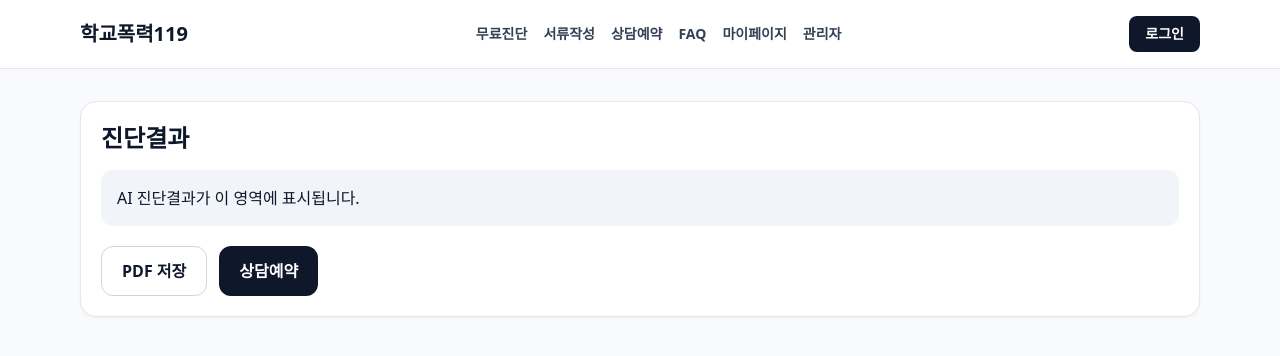
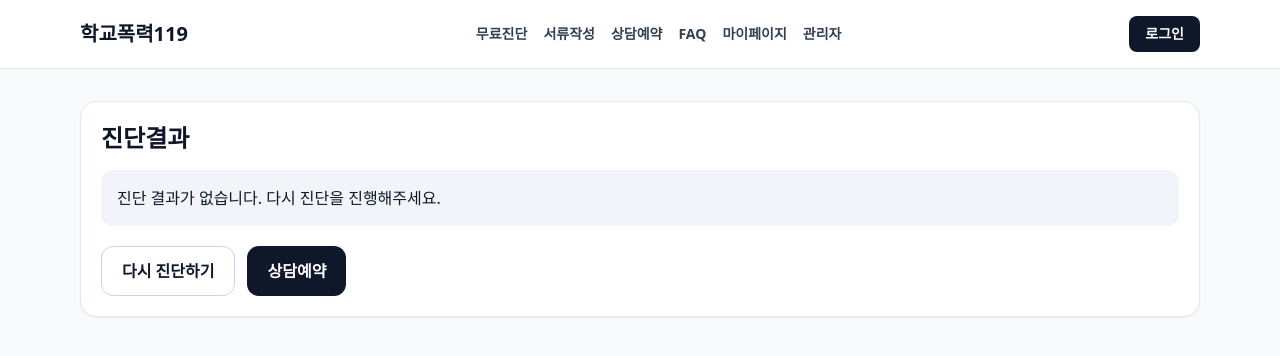
Before and after one commit to hakpok119kr/hakpok119-platform, a Next.js app: page /diagnosis/result/1 in a window 1280 px wide. Shown: the top 356 px of the page. Built offline with nearby package versions, Linux system fonts and the light colour scheme.

Commit message:
Fix diagnosis result and PDF print

```diff
--- a/app/diagnosis/result/[id]/page.tsx
+++ b/app/diagnosis/result/[id]/page.tsx
@@ -1,9 +1,85 @@
-export default function DiagnosisResultPage() {
+'use client';
+
+import Link from 'next/link';
+import { useEffect, useState } from 'react';
+
+const DIAGNOSIS_STORAGE_KEY_PREFIX = 'diagnosis-result';
+
+type DiagnosisResult = {
+  type: string;
+  content: string;
+  result: string;
+};
+
+export default function DiagnosisResultPage({ params }: { params: { id: string } }) {
+  const [diagnosis, setDiagnosis] = useState<DiagnosisResult | null>(null);
+  const [isLoaded, setIsLoaded] = useState(false);
+
+  const handlePrint = () => {
+    window.print();
+  };
+
+  useEffect(() => {
+    const storageKey = `${DIAGNOSIS_STORAGE_KEY_PREFIX}:${params.id}`;
+    const savedResult = sessionStorage.getItem(storageKey);
+
+    if (savedResult) {
+      try {
+        setDiagnosis(JSON.parse(savedResult) as DiagnosisResult);
+      } catch {
+        setDiagnosis(null);
+      }
+    }
+
+    setIsLoaded(true);
+  }, [params.id]);
+
   return (
-    <div className="card">
+    <div className="card print:rounded-none print:border-0 print:shadow-none">
       <h1 className="mb-4 text-2xl font-black">진단결과</h1>
-      <p className="rounded-xl bg-slate-100 p-4">AI 진단결과가 이 영역에 표시됩니다.</p>
-      <div className="mt-5 flex gap-3"><button className="btn-outline">PDF 저장</button><a href="/reservation" className="btn-primary">상담예약</a></div>
+
+      {!isLoaded ? null : diagnosis ? (
+        <div className="space-y-4 print:space-y-5">
+          <section>
+            <h2 className="mb-2 font-bold">진단유형</h2>
+            <p className="rounded-xl bg-slate-100 p-4 print:border print:border-slate-300 print:bg-white">
+              {diagnosis.type}
+            </p>
+          </section>
+
+          <section>
+            <h2 className="mb-2 font-bold">입력한 내용</h2>
+            <p className="whitespace-pre-wrap rounded-xl bg-slate-100 p-4 print:border print:border-slate-300 print:bg-white">
+              {diagnosis.content}
+            </p>
+          </section>
+
+          <section>
+            <h2 className="mb-2 font-bold">진단결과</h2>
+            <p className="whitespace-pre-wrap rounded-xl bg-slate-100 p-4 print:border print:border-slate-300 print:bg-white">
+              {diagnosis.result}
+            </p>
+          </section>
+        </div>
+      ) : (
+        <p className="rounded-xl bg-slate-100 p-4">
+          진단 결과가 없습니다. 다시 진단을 진행해주세요.
+        </p>
+      )}
+
+      <div className="mt-5 flex flex-wrap gap-3 print:hidden">
+        {diagnosis ? (
+          <button onClick={handlePrint} className="btn-outline">
+            PDF 저장
+          </button>
+        ) : null}
+        <Link href="/diagnosis" className="btn-outline">
+          다시 진단하기
+        </Link>
+        <Link href="/reservation" className="btn-primary">
+          상담예약
+        </Link>
+      </div>
     </div>
   );
 }
```
